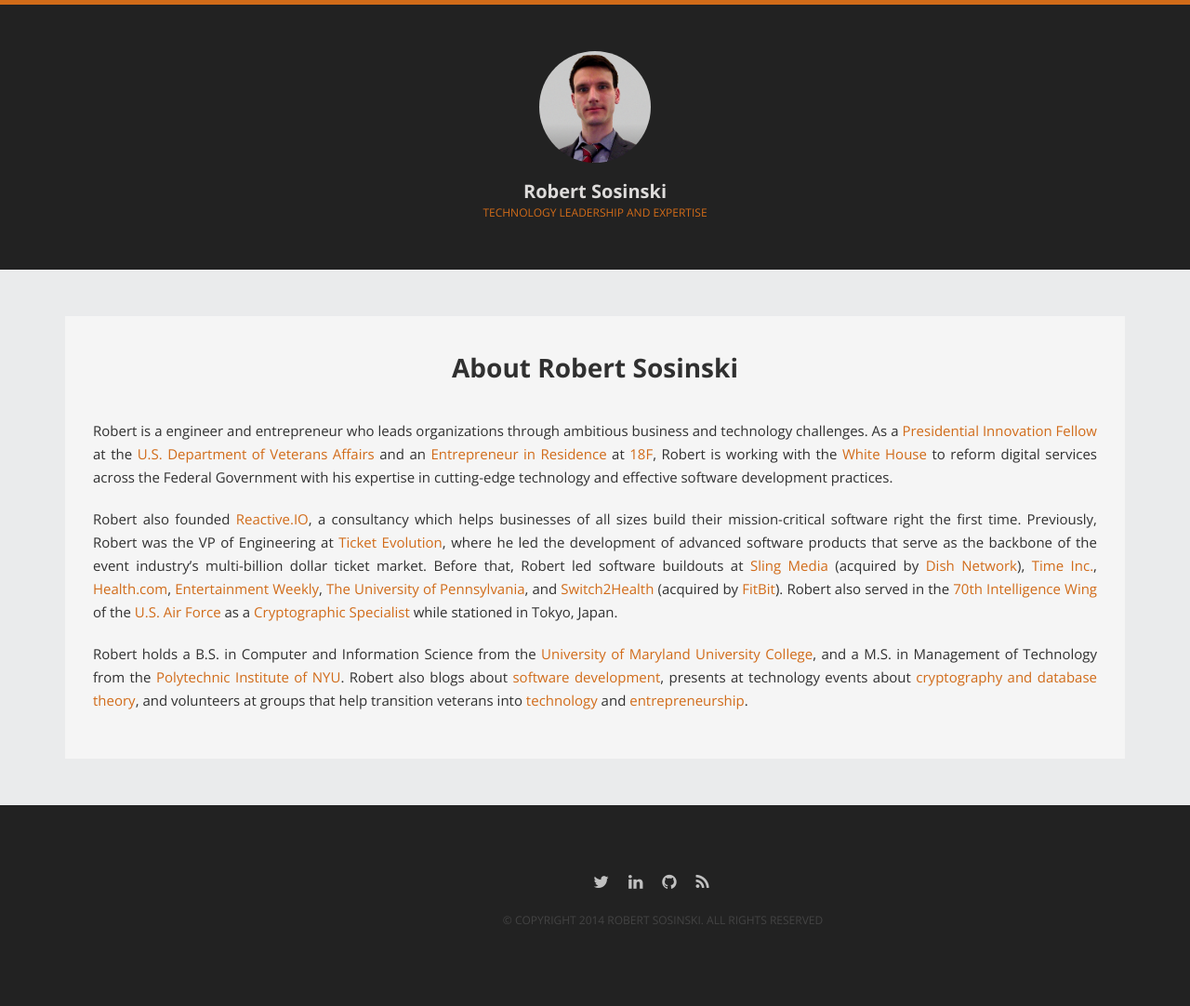
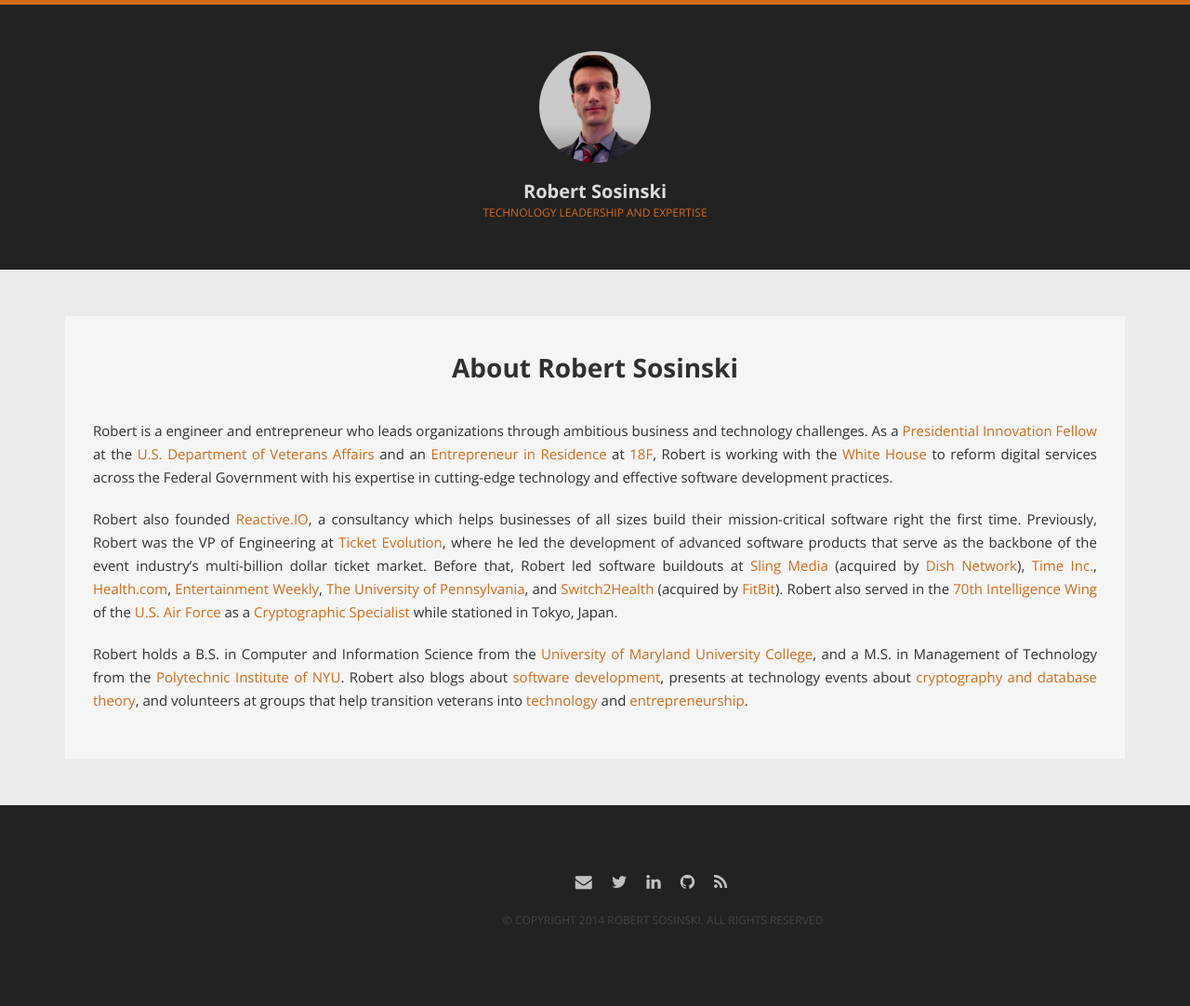
Before and after one commit to robertsosinski/robertsosinski.github.com, a Jekyll site: the page built from index.html, in a window 1280 px wide. Shown: the whole page at 93% size. Built offline with Jekyll 4.4.1, drawn with Linux system fonts in a browser that asks for light colours; the list of posts is cut into pages by our own code.

Commit message:
adding email

```diff
--- a/_includes/footer.html
+++ b/_includes/footer.html
@@ -18,6 +18,7 @@
             <div id="bottom">
                 <div class="container">
                     <ul id="social-icons">
+                        <li><a href="mailto:email@robertsosinski.com"><i class="fa fa-envelope"></i></a></li>
                         <li><a href="https://twitter.com/robertsosinski"><i class="fa fa-twitter"></i></a></li>
                         <li><a href="https://linkedin.com/in/robertsosinski"><i class="fa fa-linkedin"></i></a></li>
                         <li><a href="https://github.com/robertsosinski"><i class="fa fa-github"></i></a></li>
```
